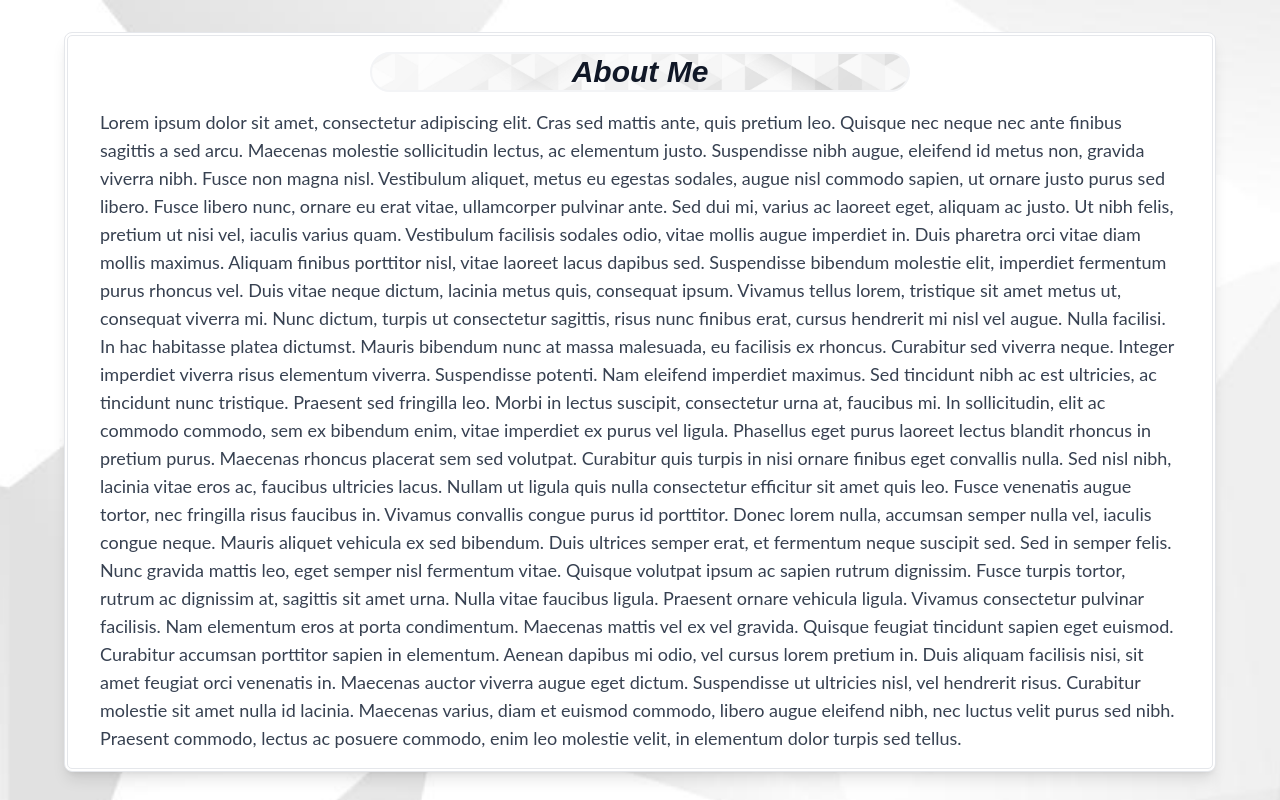
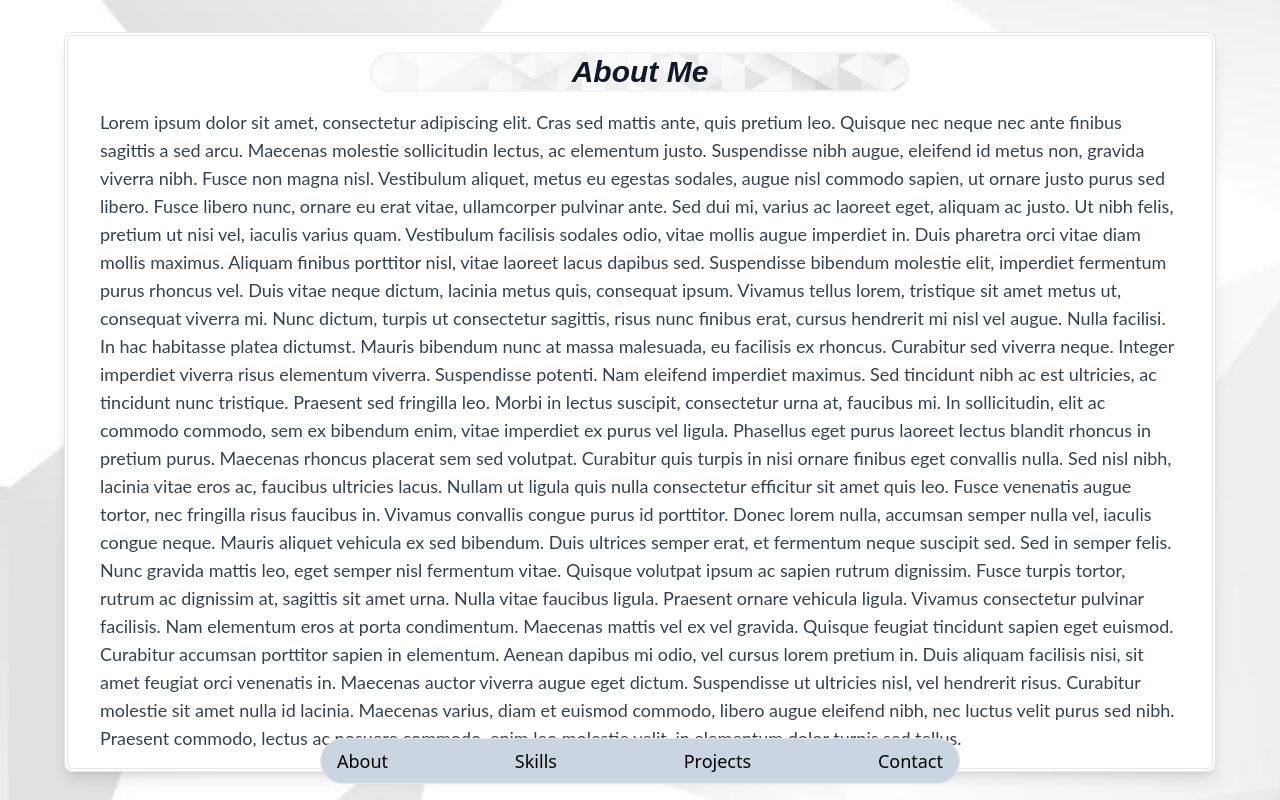
Before and after one commit to sunghogo/personal-website, a React (Create React App) app: page / in a window 1280 px wide. Shown: the top 800 px of the page. Built offline with nearby package versions, Linux system fonts and the light colour scheme.

Commit message:
Created NavigationBar component with sticky nav bar at bottom

```diff
--- a/src/App.js
+++ b/src/App.js
@@ -1,16 +1,17 @@
-import Container from "./components/Container";
 import AboutPage from "./pages/AboutPage";
 import SkillsPage from "./pages/SkillsPage";
 import ProjectsPage from "./pages/ProjetsPage";
 import ContactPage from "./pages/ContactPage";
+import NavigationBar from "./components/NavigationBar";
 
 function App() {
   return (
-    <div className="background-image flex flex-wrap grid px-8 md:px-16 py-4">
+    <div className="relative background-image flex flex-wrap grid px-8 md:px-16 py-4">
       <AboutPage />
       <SkillsPage />
       <ProjectsPage />
       <ContactPage />
+      <NavigationBar />
     </div>
   );
 }
--- /dev/null
+++ b/src/components/NavigationBar.js
@@ -0,0 +1,19 @@
+import Typography from "./Typography";
+
+function NavigationBar() {
+  const sections = ["About", "Skills", "Projects", "Contact"];
+
+  const renderedSections = sections.map((section) => (
+    <Typography key={section} fontSize={"base"}>
+      {section}
+    </Typography>
+  ));
+
+  return (
+    <nav className="fixed inset-x-1/4 bottom-4 flex items-center justify-between mx-auto px-4 py-2 bg-slate-300 border rounded-full">
+      {renderedSections}
+    </nav>
+  );
+}
+
+export default NavigationBar;
```
